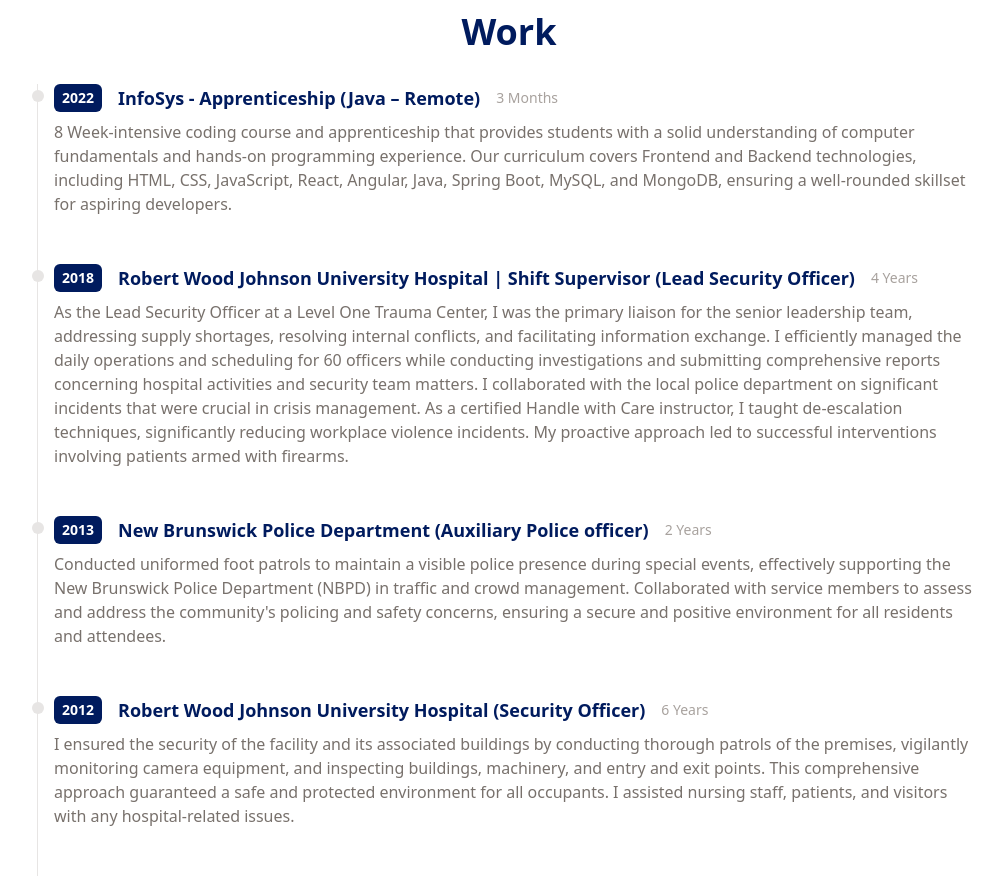
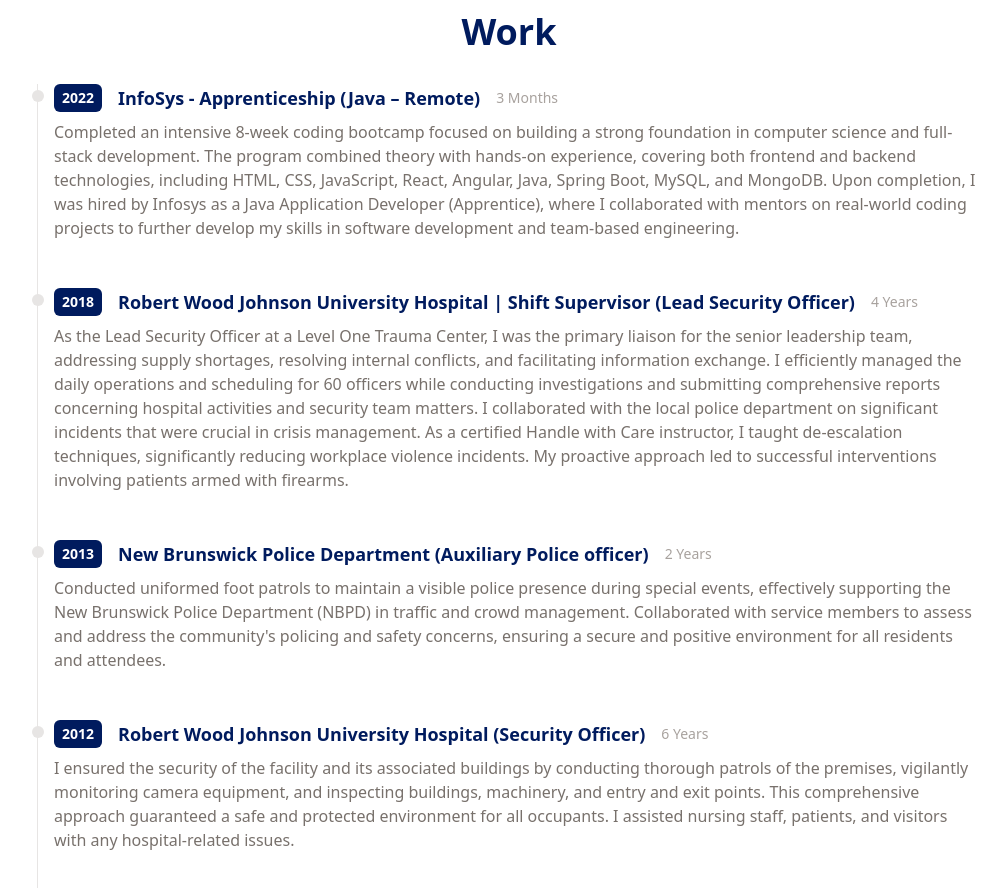
Before and after one commit to Jbasilio55/Portfolio, a React (Vite) app in the folder portfolio/: page / in a window 1280 px wide. Shown: the part 1560-2448 px from the top of the page, without its empty margins (163-1169 px from the left). Built offline with nearby package versions, Linux system fonts and the light colour scheme.

Commit message:
Update Work.jsx
updated work

```diff
--- a/portfolio/src/components/Work.jsx
+++ b/portfolio/src/components/Work.jsx
@@ -7,7 +7,7 @@
     title: "InfoSys - Apprenticeship (Java – Remote)",
     duration: "3 Months",
     details:
-      "8 Week-intensive coding course and apprenticeship that provides students with a solid understanding of computer fundamentals and hands-on programming experience. Our curriculum covers Frontend and Backend technologies, including HTML, CSS, JavaScript, React, Angular, Java, Spring Boot, MySQL, and MongoDB, ensuring a well-rounded skillset for aspiring developers.",
+      "Completed an intensive 8-week coding bootcamp focused on building a strong foundation in computer science and full-stack development. The program combined theory with hands-on experience, covering both frontend and backend technologies, including HTML, CSS, JavaScript, React, Angular, Java, Spring Boot, MySQL, and MongoDB. Upon completion, I was hired by Infosys as a Java Application Developer (Apprentice), where I collaborated with mentors on real-world coding projects to further develop my skills in software development and team-based engineering.",
   },
   {
     year: 2018,
```
